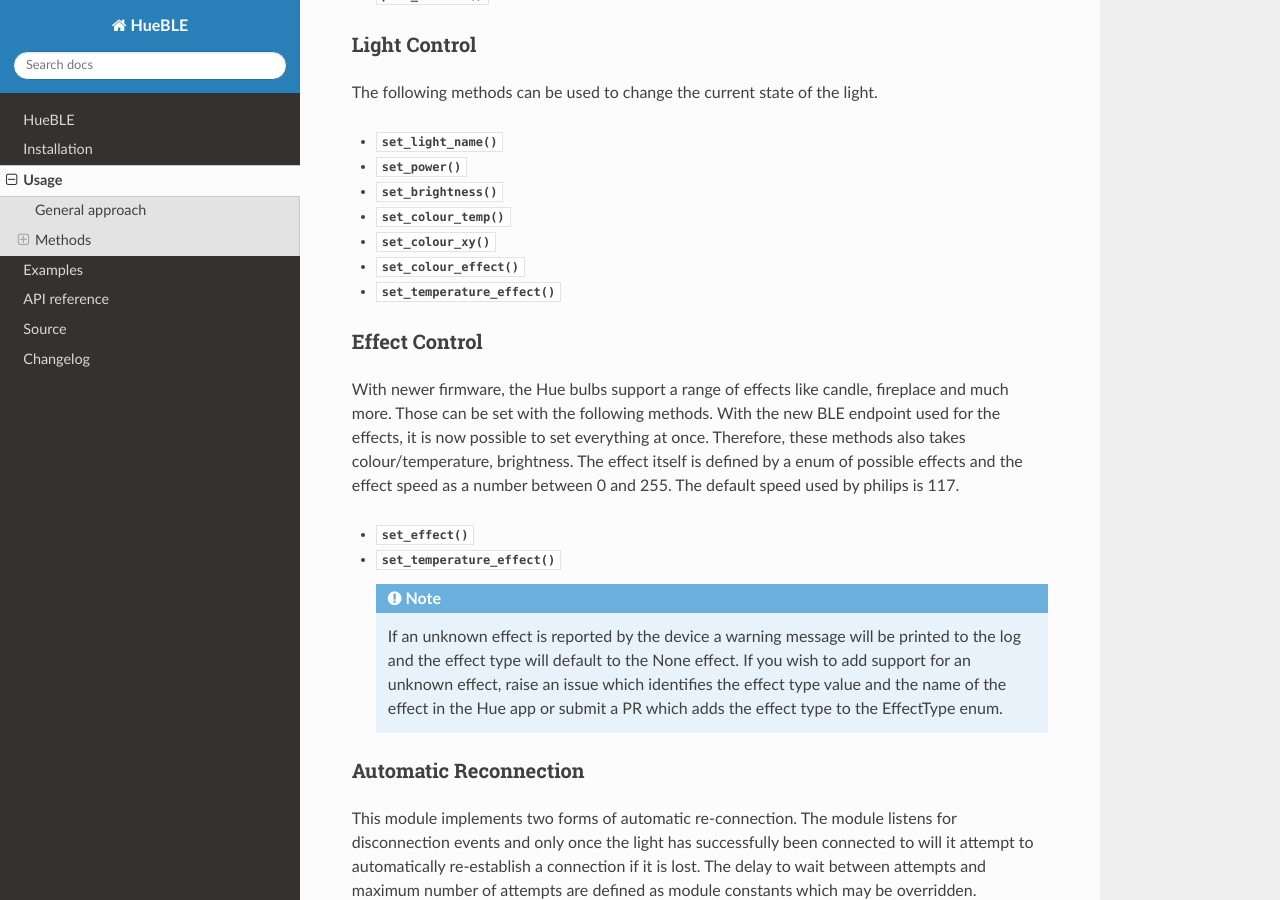
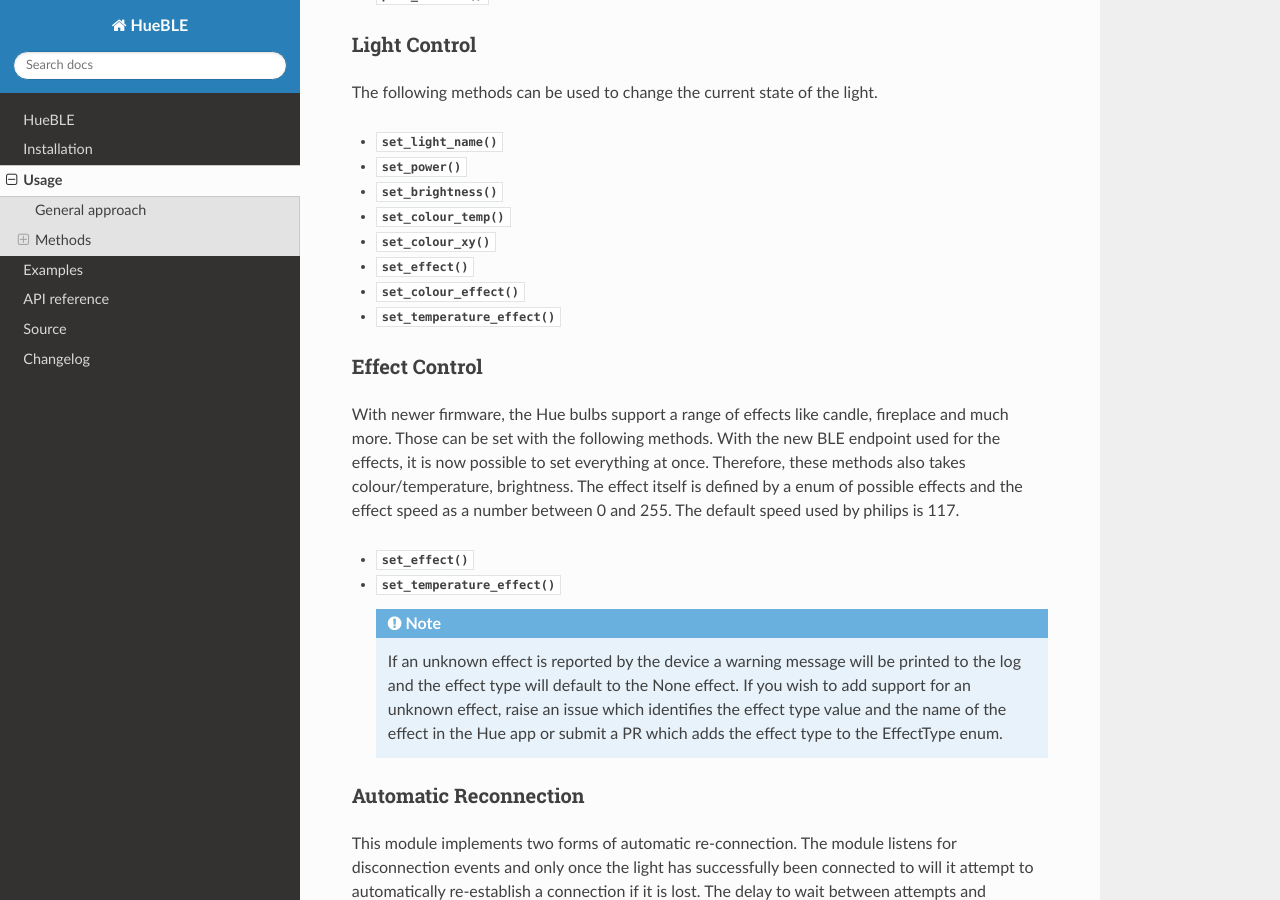
Before and after one commit to flip-dots/HueBLE, a Sphinx documentation site: the page built from docs/source/usage.rst, in a window 1280 px wide and 900 px high, scrolled down 4073 px. Built offline with Sphinx 7.4.7 and the Read the Docs theme 3.1.0, drawn with Linux system fonts in a browser that asks for light colours.

Commit message:
Add effects API to light control section

```diff
--- a/docs/source/usage.rst
+++ b/docs/source/usage.rst
@@ -235,6 +235,7 @@ The following methods can be used to change the current state of the light.
 - :py:meth:`.set_brightness`
 - :py:meth:`.set_colour_temp`
 - :py:meth:`.set_colour_xy`
+- :py:meth:`.set_effect`
 - :py:meth:`.set_colour_effect`
 - :py:meth:`.set_temperature_effect`
 
```
